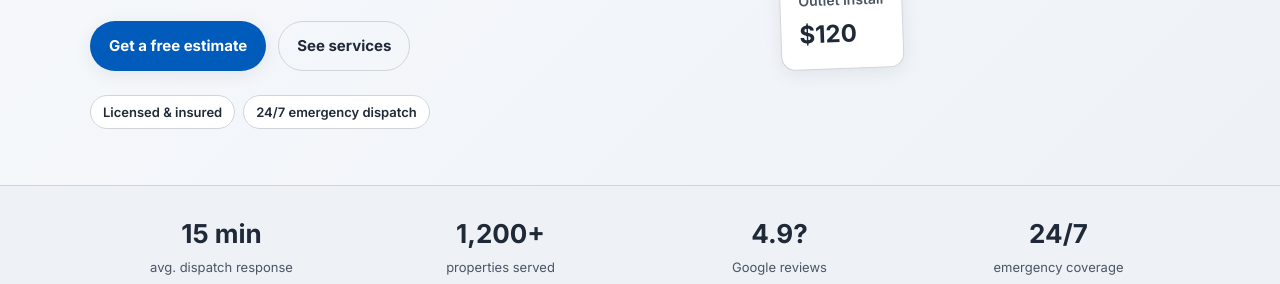
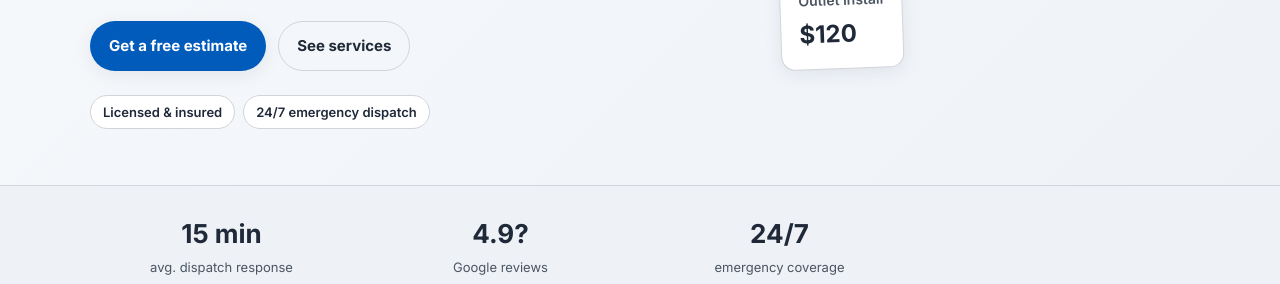
Before and after one commit to anthonypwalz-ui/public-site, a website: page index.html in a window 1280 px wide. Shown: the part 516-800 px from the top of the page. Drawn offline with Linux system fonts and the light colour scheme.

Commit message:
save point

```diff
--- a/index.html
+++ b/index.html
@@ -58,7 +58,6 @@
   <section class="stats">
     <div class="wrap stats-grid">
       <div><strong>15 min</strong><span>avg. dispatch response</span></div>
-      <div><strong>1,200+</strong><span>properties served</span></div>
       <div><strong>4.9?</strong><span>Google reviews</span></div>
       <div><strong>24/7</strong><span>emergency coverage</span></div>
     </div>
```
